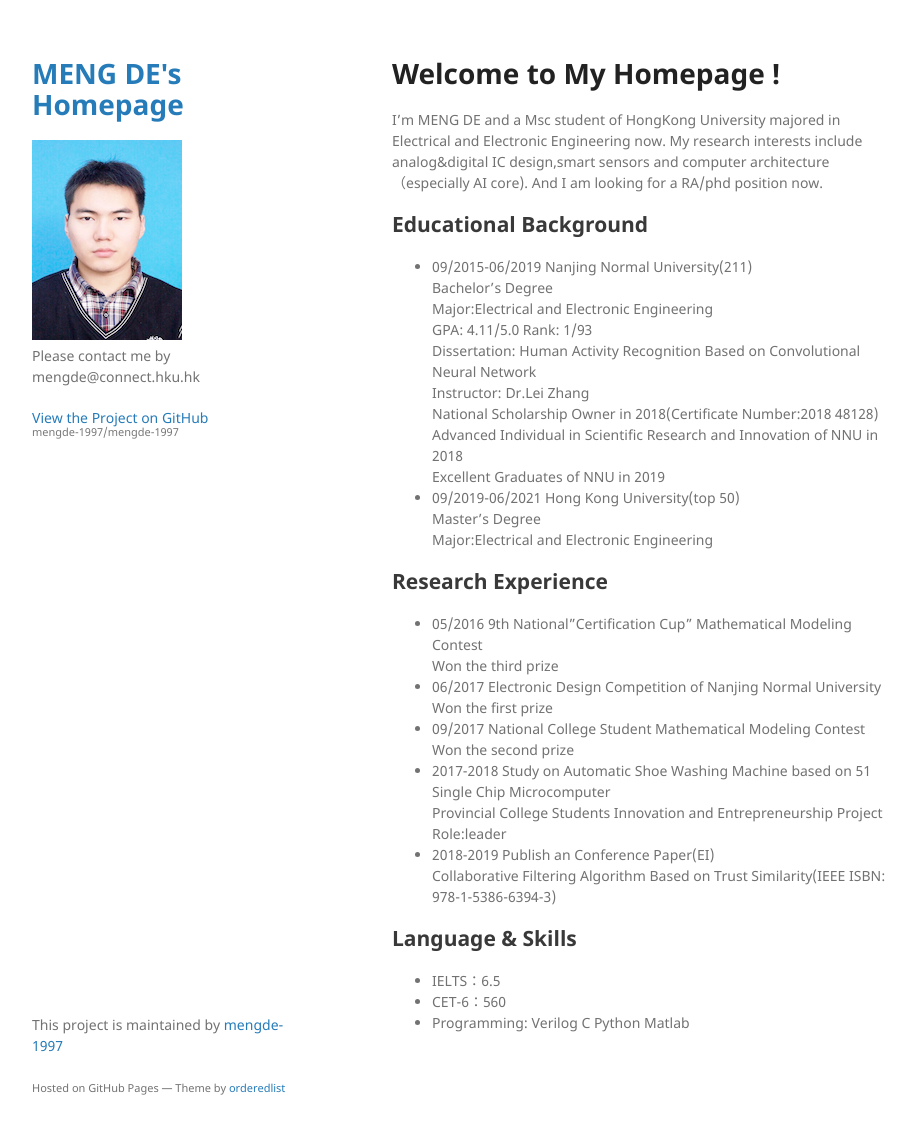
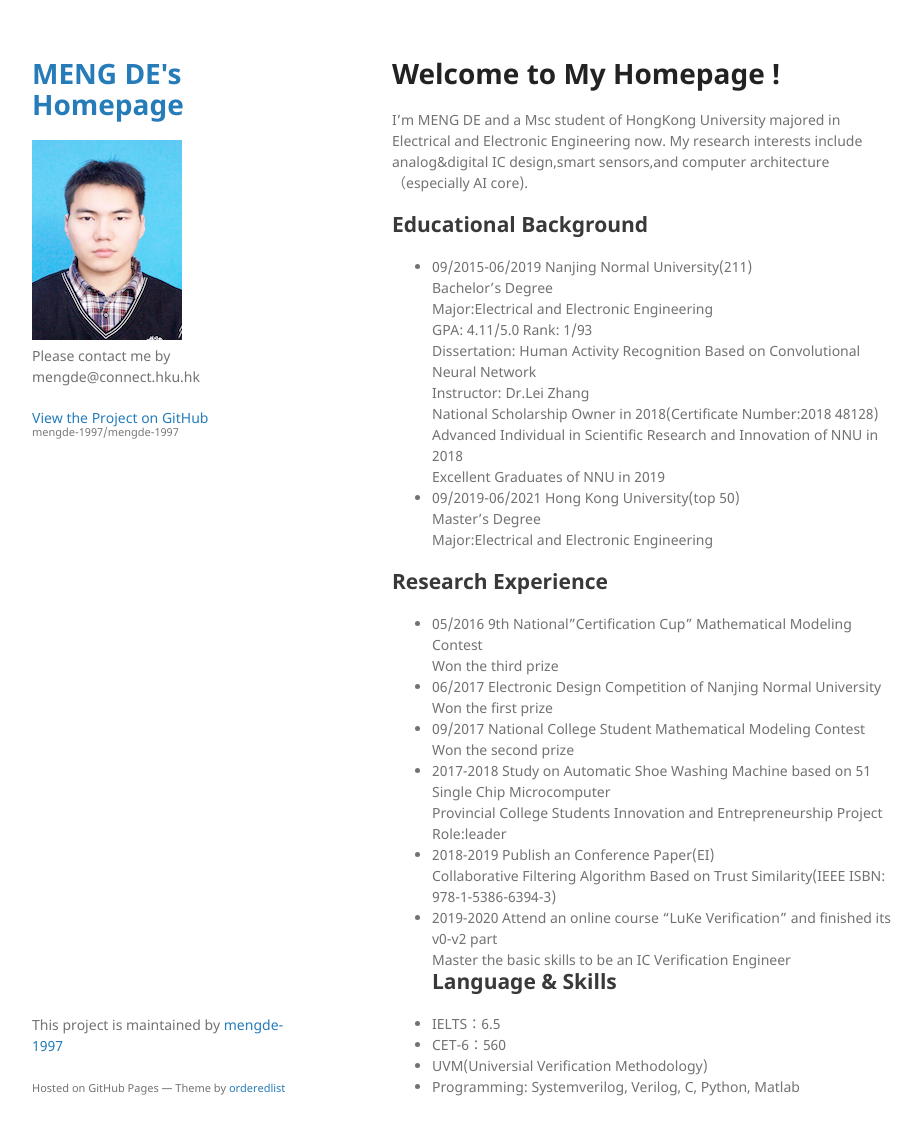
Before and after one commit to mengde-1997/mengde-1997, a Jekyll site: the page built from index.md, in a window 1280 px wide and 1167 px high. Shown: the top 1135 px of the window, without its empty margins (178-1100 px from the left). Built offline with Jekyll 4.4.1, drawn with Linux system fonts in a browser that asks for light colours; our own code applies the rules of GitHub Pages for plain Markdown files.

Commit message:
Update index.md

```diff
--- a/index.md
+++ b/index.md
@@ -5,8 +5,7 @@ layout: default
 # Welcome to My Homepage !
 
 I'm MENG DE and a Msc student of HongKong University majored in Electrical and Electronic Engineering now.
-My research interests include analog&digital IC design,smart sensors and computer architecture（especially AI core).
-And I am looking for a RA/phd position now.
+My research interests include analog&digital IC design,smart sensors,and computer architecture（especially AI core).
 
 
 ## Educational Background
@@ -35,8 +34,10 @@ And I am looking for a RA/phd position now.
   Role:leader<br />
 * 2018-2019  Publish an Conference Paper(EI)<br />
   Collaborative Filtering Algorithm Based on Trust Similarity(IEEE ISBN: 978-1-5386-6394-3)<br />
-
+* 2019-2020 Attend an online course "LuKe Verification" and finished its v0-v2 part<br />
+  Master the basic skills to be an IC Verification Engineer<br />
 ## Language & Skills
 * IELTS：6.5<br />
 * CET-6：560<br />
-* Programming: Verilog C Python Matlab<br />
+* UVM(Universial Verification Methodology)<br />
+* Programming: Systemverilog, Verilog, C, Python, Matlab<br />
```
